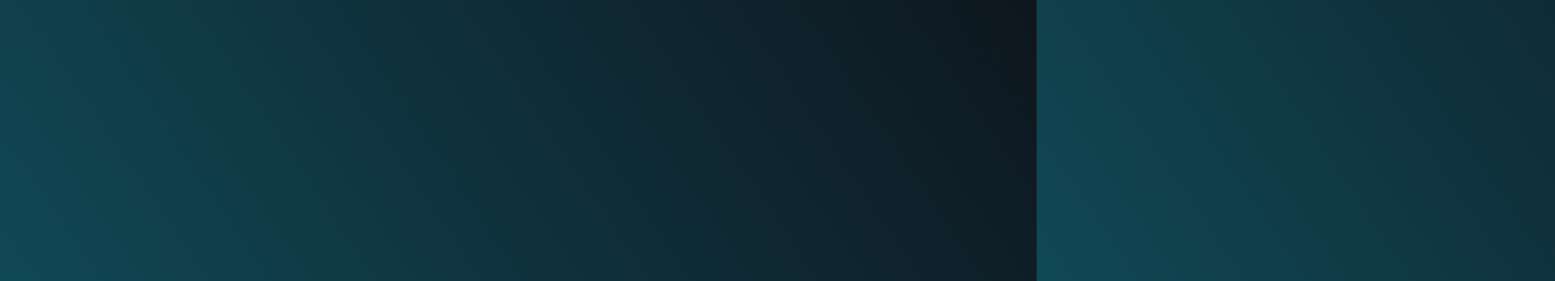
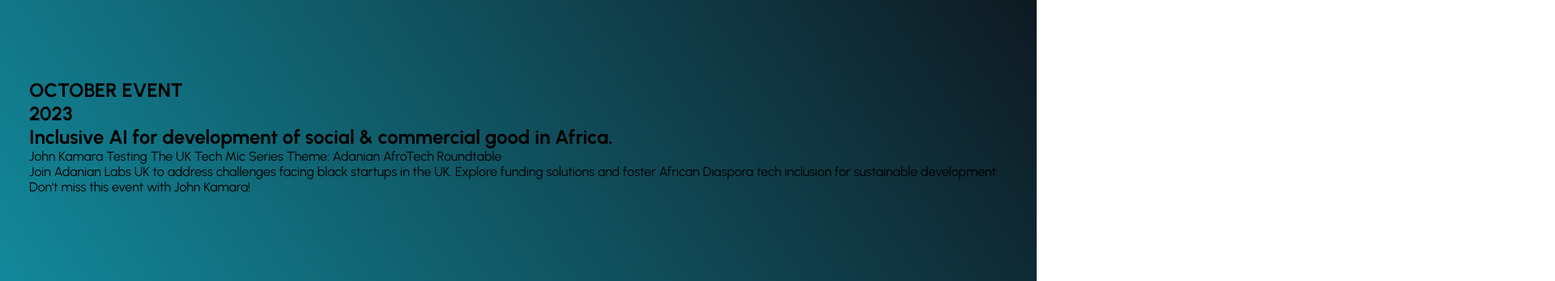
Before and after one commit to chebon254/adanian, a plain HTML site: page Adanian/index.html in a window 1280 px wide. Shown: the part 103-451 px from the top of the page at 81% size, 1920 px wide, since content can reach past the window. Drawn offline with Linux system fonts and the light colour scheme.

Commit message:
Code Changes

```diff
--- a/Adanian/css/style.css
+++ b/Adanian/css/style.css
@@ -39,12 +39,12 @@ html {
 
 /* Track */
 ::-webkit-scrollbar-track {
-    background-color: var(--blue);
+    background-color: var(--black-level-nd);
 }
 
 /* Handle */
 ::-webkit-scrollbar-thumb {
-    background: var(--white);
+    background: var(--blue);
 }
 
 /* == || SCROLL BAR == */
@@ -133,7 +133,7 @@ nav {
 
 /* == BANNER == */
 section.banner{
-    padding: 2000px;
+    padding: 100px 0px;
 }
 
 /* == Contact == */
--- a/Adanian/index.html
+++ b/Adanian/index.html
@@ -15,7 +15,7 @@
         content="Adanian Upcoming Event" />
 
     <meta name="twitter:card" content="summary_large_image">
-    <meta name="twitter:site" content="@Bumba">
+    <meta name="twitter:site" content="@Adanian">
     <meta name="twitter:title" content="Adanian">
     <meta name="twitter:desc revealription"
         content="Adanian Upcoming Event">
@@ -42,7 +42,7 @@
     <!-- == Style Sheet == -->
     <link rel="stylesheet" href="css/style.css">
 
-    <!-- == ICONS == -->
+    <!-- == Icons == -->
     <link rel="stylesheet" href="https://use.fontawesome.com/releases/v5.13.0/css/all.css"
         integrity="sha384-Bfad6CLCknfcloXFOyFnlgtENryhrpZCe29RTifKEixXQZ38WheV+i/6YWSzkz3V" crossorigin="anonymous" />
 
@@ -91,7 +91,26 @@
         </div>
     </nav>
     <section class="banner">
+        <div class="banner-container container">
+            <div class="banner-text">
+                <div class="top">
+                    <div class="left">
+                        <h1>OCTOBER EVENT</h1>
+                    </div>
+                    <div class="right">
+                        <h2><div class="line"></div> 2023</h2>
+                        <h1>Inclusive AI for development of social & commercial good in Africa.</h1>
+                    </div>
+                </div>
+                <div class="bottom">
+                    <p>John Kamara Testing The UK Tech Mic Series Theme: Adanian AfroTech Roundtable</p>
+                    <p>Join Adanian Labs UK to address challenges facing black startups in the UK. Explore funding solutions and foster African Diaspora tech inclusion for sustainable development. Don't miss this event with John Kamara!</p>
+                </div>
+            </div>
+            <div class="banner-img">
 
+            </div>
+        </div>
     </section>
     <section class="contact" id="contact-id">
         <div class="contact-container container">
```
